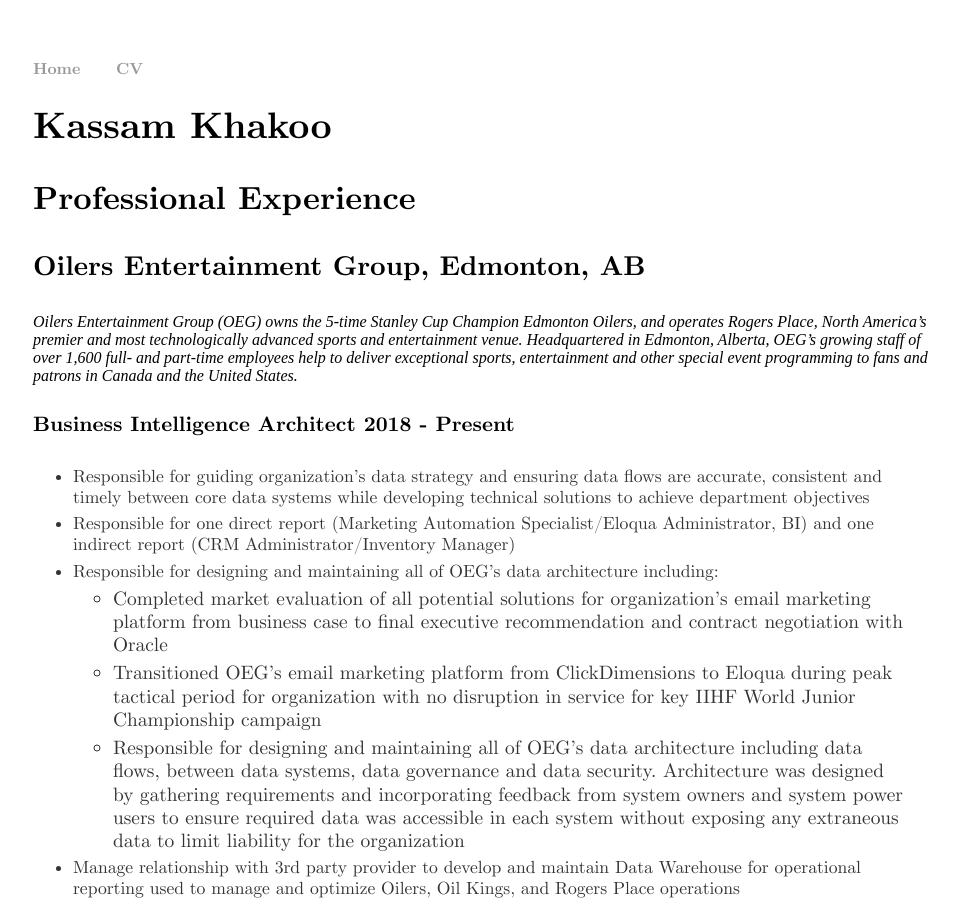
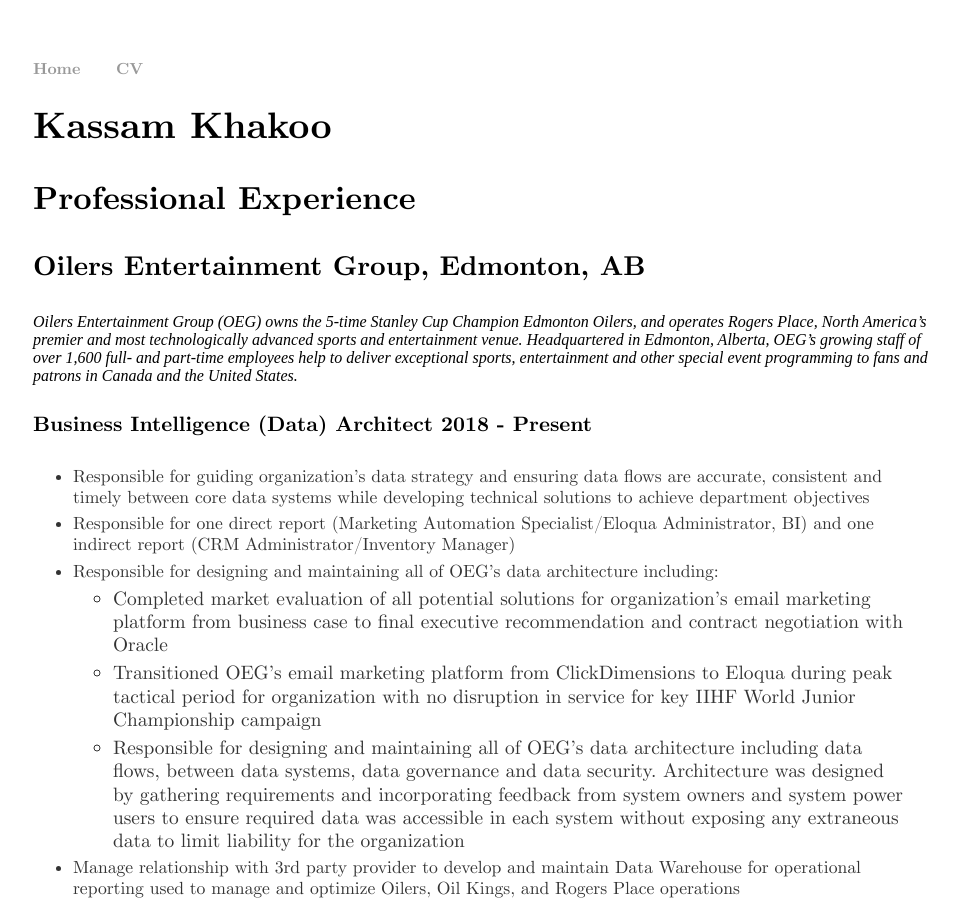
Before and after one commit to kassamkhakoo/kassamkhakoo.github.io, a Jekyll site: the page built from cv/index.html, in a window 1280 px wide and 900 px high. Shown: the whole window, without its empty margins (159-1118 px from the left). Built offline with Jekyll 4.4.1, drawn with Linux system fonts in a browser that asks for light colours.

Commit message:
Update index.html

```diff
--- a/cv/index.html
+++ b/cv/index.html
@@ -8,7 +8,7 @@
 	<h3>Oilers Entertainment Group, Edmonton, AB</h3>
 	<em>Oilers Entertainment Group (OEG) owns the 5-time Stanley Cup Champion Edmonton Oilers, and operates Rogers Place, North America’s premier and most technologically advanced sports and entertainment venue. Headquartered in Edmonton, Alberta, OEG’s growing staff of over 1,600 full- and part-time employees help to deliver exceptional sports, entertainment and other special event programming to fans and patrons in Canada and the United States.</em>
 
-		<h4> <b>Business Intelligence Architect</b> 2018 - Present</h4>
+		<h4> <b>Business Intelligence (Data) Architect</b> 2018 - Present</h4>
 
     <ul style="list-style-type:disc">
 		  <li>Responsible for guiding organization’s data strategy and ensuring data flows are accurate, consistent and timely between core data systems while developing technical solutions to achieve department objectives</li>
```
